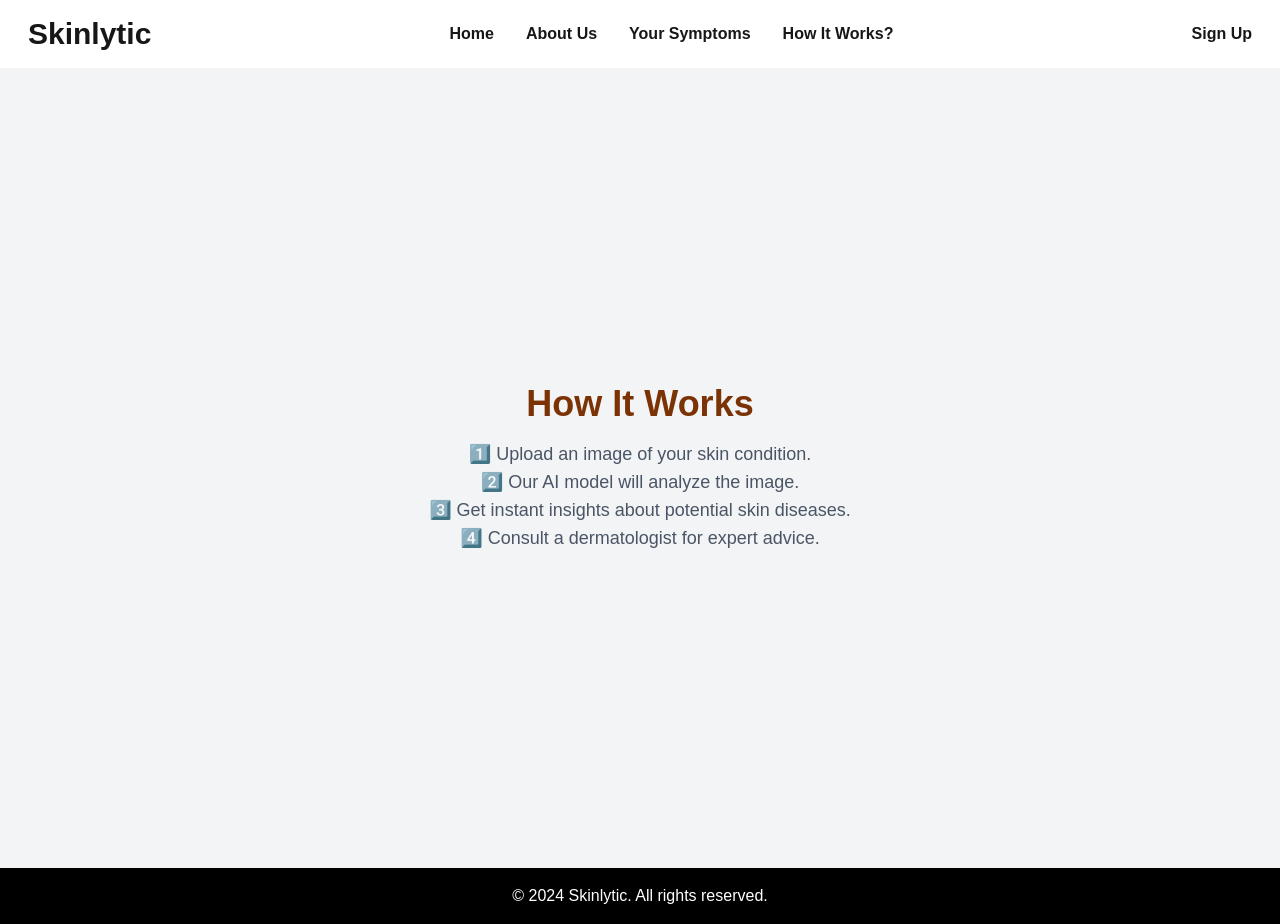
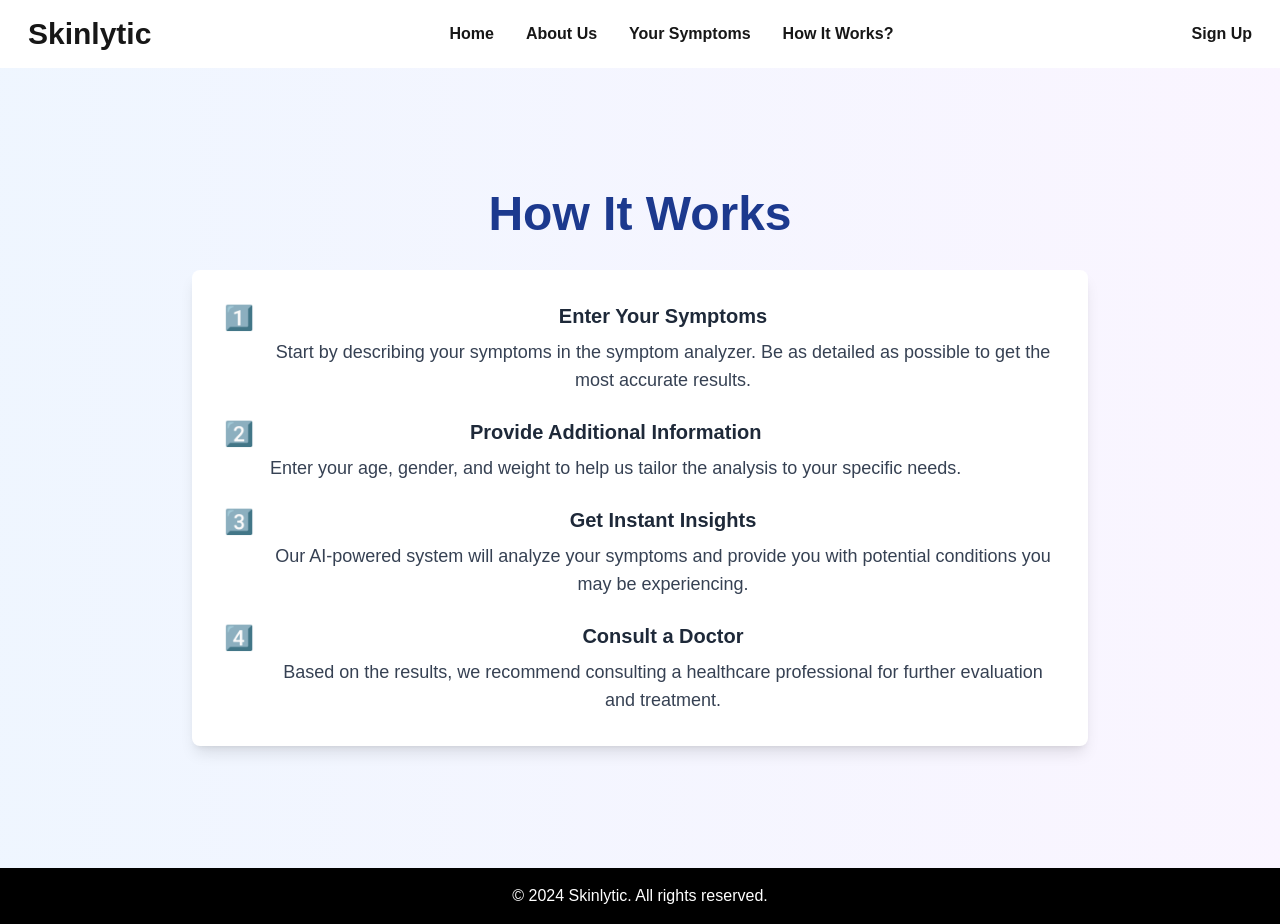
Before and after one commit to KANISHKAgoud/Skinlytic, a Next.js app: page /how-it-works in a window 1280 px wide. Built offline with nearby package versions, Linux system fonts and the light colour scheme.

Commit message:
initial commit

```diff
--- a/app/about/page.tsx
+++ b/app/about/page.tsx
@@ -1,11 +1,24 @@
 export default function About() {
-    return (
-      <div className="min-h-screen flex flex-col items-center justify-center bg-gray-100 text-center p-6">
-        <h1 className="text-4xl font-bold text-amber-900">About Us</h1>
-        <p className="mt-4 text-lg text-gray-600 max-w-2xl">
-          Skinlytic is an AI-driven skin analysis tool designed to help users identify potential skin diseases with ease.
-          Our mission is to provide quick, reliable, and accessible skin health insights.
+  return (
+    <div className="min-h-screen flex flex-col items-center justify-center bg-gradient-to-r from-blue-50 to-purple-50 text-center p-6">
+      <h1 className="text-5xl font-bold text-blue-900 mb-8">About Us</h1>
+      <div className="max-w-4xl bg-white p-8 rounded-lg shadow-lg">
+        <p className="text-lg text-gray-700 leading-relaxed">
+          Welcome to <span className="font-semibold text-blue-600">Skinlytic</span>, your AI-powered skincare assistant.
+          Our mission is to provide you with quick, reliable, and accessible skin health insights.
+          Whether you're dealing with a sudden rash, persistent acne, or just curious about your skin's health,
+          Skinlytic is here to help.
+        </p>
+        <p className="mt-4 text-lg text-gray-700 leading-relaxed">
+          Our platform uses advanced AI algorithms to analyze your symptoms and provide you with potential diagnoses.
+          While our tool is designed to offer helpful insights, it is not a substitute for professional medical advice.
+          We always recommend consulting a dermatologist for a thorough evaluation.
+        </p>
+        <p className="mt-4 text-lg text-gray-700 leading-relaxed">
+          At Skinlytic, we believe that everyone deserves access to quality skincare information.
+          Our team is dedicated to making skin health management easier and more accessible for everyone.
         </p>
       </div>
-    );
-  }
+    </div>
+  );
+}
--- a/app/how-it-works/page.tsx
+++ b/app/how-it-works/page.tsx
@@ -1,13 +1,55 @@
 export default function HowItWorks() {
-    return (
-      <div className="min-h-screen flex flex-col items-center justify-center bg-gray-100 text-center p-6">
-        <h1 className="text-4xl font-bold text-amber-900">How It Works</h1>
-        <p className="mt-4 text-lg text-gray-600 max-w-2xl">
-          1️⃣ Upload an image of your skin condition. <br />
-          2️⃣ Our AI model will analyze the image. <br />
-          3️⃣ Get instant insights about potential skin diseases. <br />
-          4️⃣ Consult a dermatologist for expert advice.
-        </p>
+  return (
+    <div className="min-h-screen flex flex-col items-center justify-center bg-gradient-to-r from-blue-50 to-purple-50 text-center p-6">
+      <h1 className="text-5xl font-bold text-blue-900 mb-8">How It Works</h1>
+      <div className="max-w-4xl bg-white p-8 rounded-lg shadow-lg">
+        <div className="space-y-6">
+          <div className="flex items-start">
+            <div className="flex-shrink-0">
+              <span className="text-2xl font-bold text-blue-600">1️⃣</span>
+            </div>
+            <div className="ml-4">
+              <h2 className="text-xl font-semibold text-gray-800">Enter Your Symptoms</h2>
+              <p className="mt-2 text-lg text-gray-700">
+                Start by describing your symptoms in the symptom analyzer. Be as detailed as possible to get the most accurate results.
+              </p>
+            </div>
+          </div>
+          <div className="flex items-start">
+            <div className="flex-shrink-0">
+              <span className="text-2xl font-bold text-blue-600">2️⃣</span>
+            </div>
+            <div className="ml-4">
+              <h2 className="text-xl font-semibold text-gray-800">Provide Additional Information</h2>
+              <p className="mt-2 text-lg text-gray-700">
+                Enter your age, gender, and weight to help us tailor the analysis to your specific needs.
+              </p>
+            </div>
+          </div>
+          <div className="flex items-start">
+            <div className="flex-shrink-0">
+              <span className="text-2xl font-bold text-blue-600">3️⃣</span>
+            </div>
+            <div className="ml-4">
+              <h2 className="text-xl font-semibold text-gray-800">Get Instant Insights</h2>
+              <p className="mt-2 text-lg text-gray-700">
+                Our AI-powered system will analyze your symptoms and provide you with potential conditions you may be experiencing.
+              </p>
+            </div>
+          </div>
+          <div className="flex items-start">
+            <div className="flex-shrink-0">
+              <span className="text-2xl font-bold text-blue-600">4️⃣</span>
+            </div>
+            <div className="ml-4">
+              <h2 className="text-xl font-semibold text-gray-800">Consult a Doctor</h2>
+              <p className="mt-2 text-lg text-gray-700">
+                Based on the results, we recommend consulting a healthcare professional for further evaluation and treatment.
+              </p>
+            </div>
+          </div>
+        </div>
       </div>
-    );
-  }
+    </div>
+  );
+}
```
